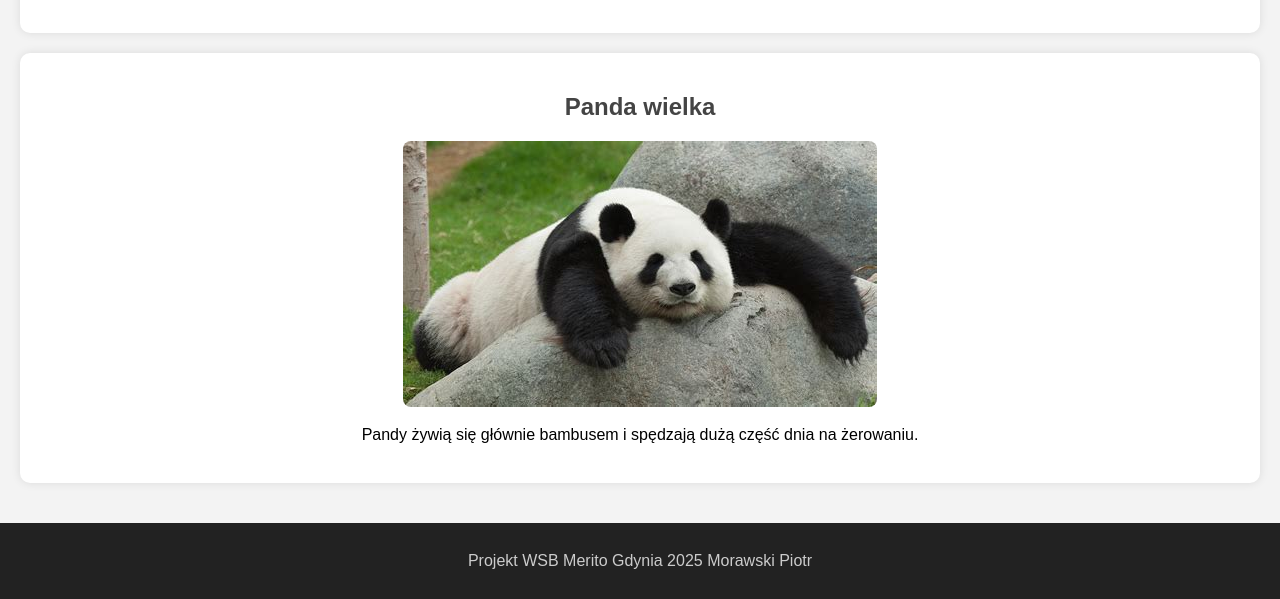
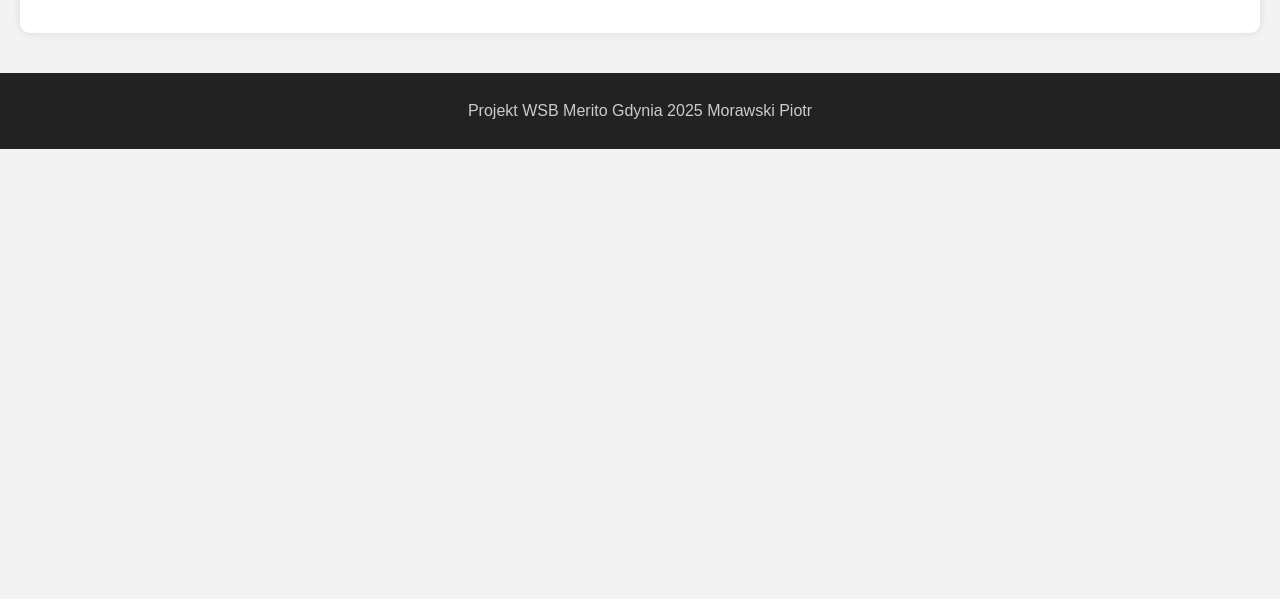
Before and after one commit to PIOTRSTUDENT1234/zoo-online-Zadanie, a plain HTML site: page index.html in a window 1280 px wide. Shown: the part 3491-4090 px from the top of the page. After the commit the page ends 3640 px from the top, so only its background shows below. Drawn offline with Linux system fonts and the light colour scheme.

Commit message:
Pierwszy commit – kod strony wykonawcy

```diff
--- a/index.html
+++ b/index.html
@@ -44,11 +44,6 @@
                 Występuje w tropikalnych lasach Ameryki Południowej i Azji.</p>
         </section>
 
-        <section>
-            <h2>Panda wielka</h2>
-            <img src="img/panda_wielka.jpg" alt="Zdjęcie pandy wielkiej">
-            <p>Pandy żywią się głównie bambusem i spędzają dużą część dnia na żerowaniu.</p>
-        </section>
 
     </main>
     <footer>
```
Also changed, not shown: img/panda_wielka.jpg (deleted).
